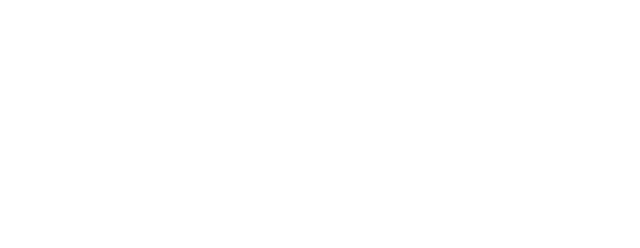
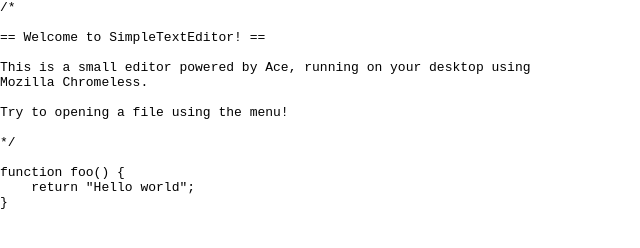
Before and after one commit to taboca/Chromeless-Standalone-Text-Editor-with-Ace, a plain HTML site: page index.html in a window 1280 px wide. Shown: the whole page, without its empty margins (0-640 px from the left). Drawn offline with Linux system fonts and the light colour scheme.

Commit message:
Add welcome message to index.html

```diff
--- a/index.html
+++ b/index.html
@@ -30,9 +30,20 @@
 <body>
 
 <div id="container">
-<pre id="editor">
+<pre id="editor">/*
 
-</pre>
+== Welcome to SimpleTextEditor! ==
+
+This is a small editor powered by Ace, running on your desktop using
+Mozilla Chromeless.
+
+Try to opening a file using the menu!
+
+*/
+
+function foo() {
+    return "Hello world";
+}</pre>
 </div>
 
 <script src="src/ace.js" type="application/javascript;version=1.8" charset="utf-8"></script>
```
